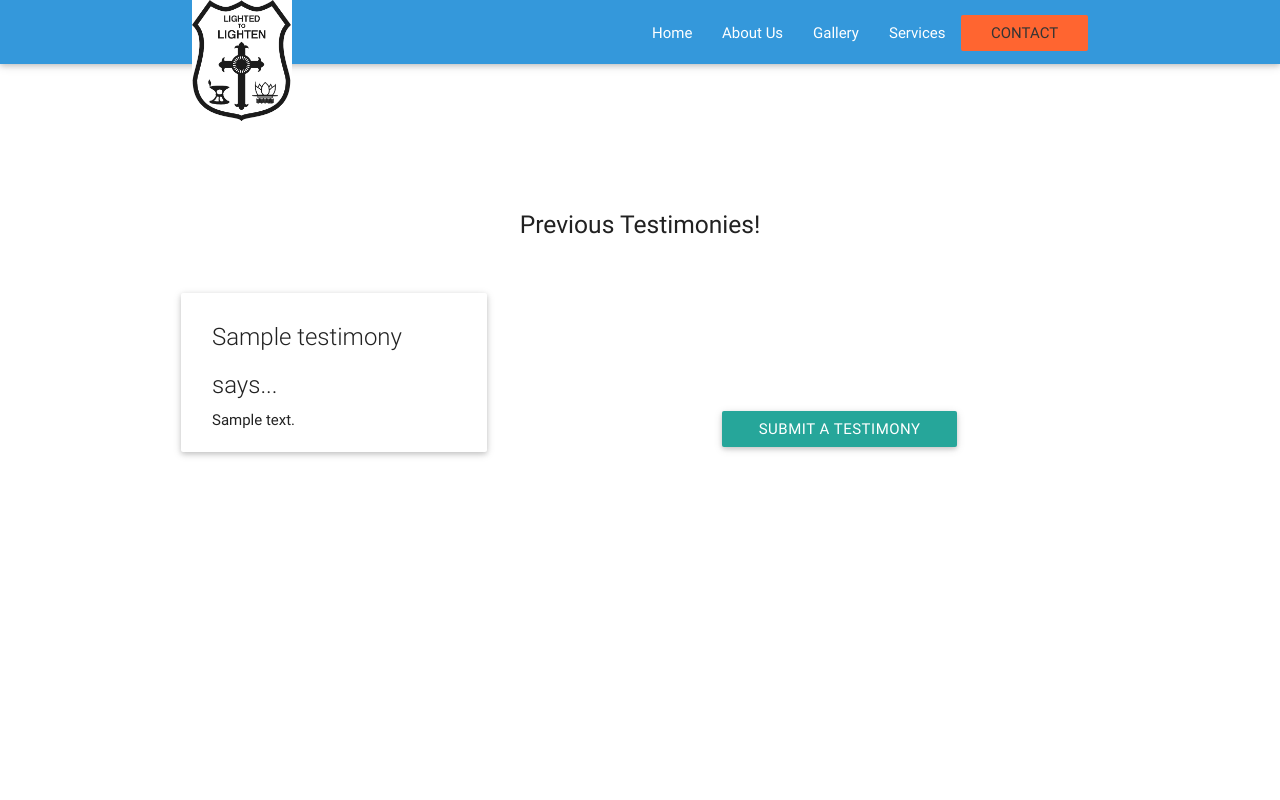
After one commit to tcabraham03/guidance-center-vellore-master, a PHP site: page /testimonials.php in a window 1280 px wide. The commit adds this page. Run offline with PHP 8.4, Linux system fonts and the light colour scheme; tables that the repository leaves empty or names only in its code hold one stand-in row (values such as "Sample post").

Commit message:
Slight changes

```diff
--- a/index.html
+++ b/index.html
@@ -19,6 +19,7 @@
         <li><a class="waves-effect waves-light" href="about.html">About Us</a> </li>
         <li><a class="waves-effect waves-light" href="gallery.html">Gallery</a> </li>
         <li><a class="waves-effect waves-light" href="services.html">Services</a> </li>
+        <li><a class="waves-effect waves-light" href="testimonials.php">Testimonials</a></li>
         <li><button href="#contact" id="download-button" class="btn-flat waves-effect liz-orange modal-trigger" >Contact</button> </li>
       </ul>
 
--- /dev/null
+++ b/scripts/testimony.js
@@ -0,0 +1,9 @@
+$('#testimony-submit').click(function(){
+  console.log('Hello');
+  $('#testimony_submit_form').toggleClass('submit-testimony-visible');
+})
+
+$('#close_submit_form').click(function(e){
+  e.preventDefault()
+  $('#testimony_submit_form').toggleClass('submit-testimony-visible');
+})
--- a/styles/style.css
+++ b/styles/style.css
@@ -73,3 +73,20 @@
 	width: 100%;
 	margin: 10px;
 }
+
+.submit-testimony-hidden{
+	position: fixed;
+	right:-50%;
+	bottom:0px;
+	width: 100%;
+	transition: all 0.5s;
+}
+
+.submit-testimony-visible{
+	right:0px;
+	transition: all 0.5s;
+}
+
+.submit-testimony-button{
+	margin:50px;
+}
--- /dev/null
+++ b/testimonials.php
@@ -0,0 +1,129 @@
+<!DOCTYPE html>
+<html lang="en">
+<head>
+  <meta http-equiv="Content-Type" content="text/html; charset=UTF-8"/>
+  <meta name="viewport" content="width=device-width, initial-scale=1, maximum-scale=1.0"/>
+  <title>Vellore Guidance Center</title>
+
+  <!-- CSS  -->
+  <link href="https://fonts.googleapis.com/icon?family=Material+Icons" rel="stylesheet">
+  <link href="bower_components/materialize/dist/css/materialize.css" type="text/css" rel="stylesheet" media="screen,projection"/>
+  <link href="styles/style.css" type="text/css" rel="stylesheet" media="screen,projection"/>
+</head>
+<body>
+  <nav class="soft-crust" role="navigation">
+    <div class="nav-wrapper container"><a id="logo-container" href="#" class="brand-logo"><img src="images/logo.png"></a>
+      <ul class="right hide-on-med-and-down">
+        <!-- <li><a class="waves-effect waves-light btn modal-trigger liz-orange" href="#about">About us</a></li> -->
+        <li><a class="waves-effect waves-light" href="index.html">Home</a> </li>
+        <li><a class="waves-effect waves-light" href="about.html">About Us</a> </li>
+        <li><a class="waves-effect waves-light" href="gallery.html">Gallery</a> </li>
+        <li><a class="waves-effect waves-light" href="services.html">Services</a> </li>
+        <li><button href="#contact" id="download-button" class="btn-flat waves-effect liz-orange modal-trigger" >Contact</button> </li>
+      </ul>
+
+      <ul id="nav-mobile" class="side-nav">
+        <!-- <li><a class="waves-effect waves-light btn modal-trigger liz-orange" href="#about">About us</a></li> -->
+        <!--TODO: Copy the above nav here for mobile support-->
+      </ul>
+      <a href="#" data-activates="nav-mobile" class="button-collapse"><i class="material-icons">menu</i></a>
+    </div>
+  </nav>
+  <br/><br/><br/><br/>
+        <!-- Modal Structure -->
+        <div id="contact" class="modal">
+          <div class="modal-content">
+            <h4>Contact</h4>
+            <form>
+              <input type="text" name="name" placeholder="Name" class="col s12">
+              <input type="text" name="email" placeholder="Email" class="col s12">
+              <input type="text" name="phno" placeholder="Phone No/Mobile" class="col s12">
+              <textarea class="col s12" placeholder="Type your message here"></textarea>
+            </form>
+          </div>
+          <div class="modal-footer">
+            <a href="#" class="waves-effect waves-green btn-flat modal-action modal-close">Submit</a>
+          </div>
+        </div>
+
+        <?php
+
+          $servername = "localhost";
+          $username = "root";
+          $password = "pwd4MySQL";
+          $dbname = "privilege_card_members";
+          // Create connection
+          $conn = new mysqli($servername, $username, $password, $dbname);
+          // Check connection
+          if ($conn->connect_error) {
+              die("Connection failed: " . $conn->connect_error);
+          }
+
+          $sql="SELECT * FROM testimony";
+          $result=$conn->query($sql);
+          ?>
+          <div class="container">
+          <div class="row">
+            <br/><br/>
+            <h5 class="center">Previous Testimonies!</h5>
+            <br/><br/>
+          <?php
+          if($result->num_rows>0){
+            while($row=$result->fetch_assoc()){
+              ?>
+              <div class="card col m4 s12" style="margin:0px;">
+                <div class="card-content">
+                  <div class="card-title">
+                    <?php echo $row['name']; ?> says...
+                  </div>
+                  <?php echo $row['message']; ?>
+                </div>
+              </div>
+              <?php
+            }
+          }
+        ?>
+        <br/><br/>
+        <br/>
+        <div class="row">
+        <button class="btn col m3 push-m3 submit-testimony-button waves-effect" id="testimony-submit">
+          Submit a Testimony
+        </button>
+      </div>
+      </div>
+    </div>
+        <div class="center submit-testimony-hidden" id="testimony_submit_form">
+          <br/><br/><br/>
+            <form action="testimony_submit.php">
+              <div class="row">
+                <div class="card col s4 push-s8 left-align">
+                  <div class="card-content">
+                  <h5 class="card-title">Submit a testimony!</h5>
+                  <br/>
+                  <div class="input-field">
+                    <input type="text" name="name" id="name"/>
+                    <label class="active" for="name">Your Name</label>
+                  </div>
+                  <div class="input-field">
+                    <textarea class="materialize-textarea" name="message" id="message"></textarea>
+                    <label class="active" for="message">Message</label>
+                  </div>
+                  <div class="input-field">
+                    <input type="submit" class="btn col s12"/>
+                  </div>
+                  <br/>
+                  <br/>
+                  <div class="input-field">
+                    <button class="btn col s12" id="close_submit_form">Close</button>
+                  </div>
+                  <br/><br/>
+                </div>
+                </div>
+              </div>
+            </form>
+        </div>
+        <script src="bower_components/jquery/dist/jquery.min.js"></script>
+        <script src="bower_components/materialize/dist/js/materialize.js"></script>
+        <script src="scripts/testimony.js"></script>
+</body>
+</html>
```
Also changed, not shown: testimony_submit.php (added, +30 -0 lines).
